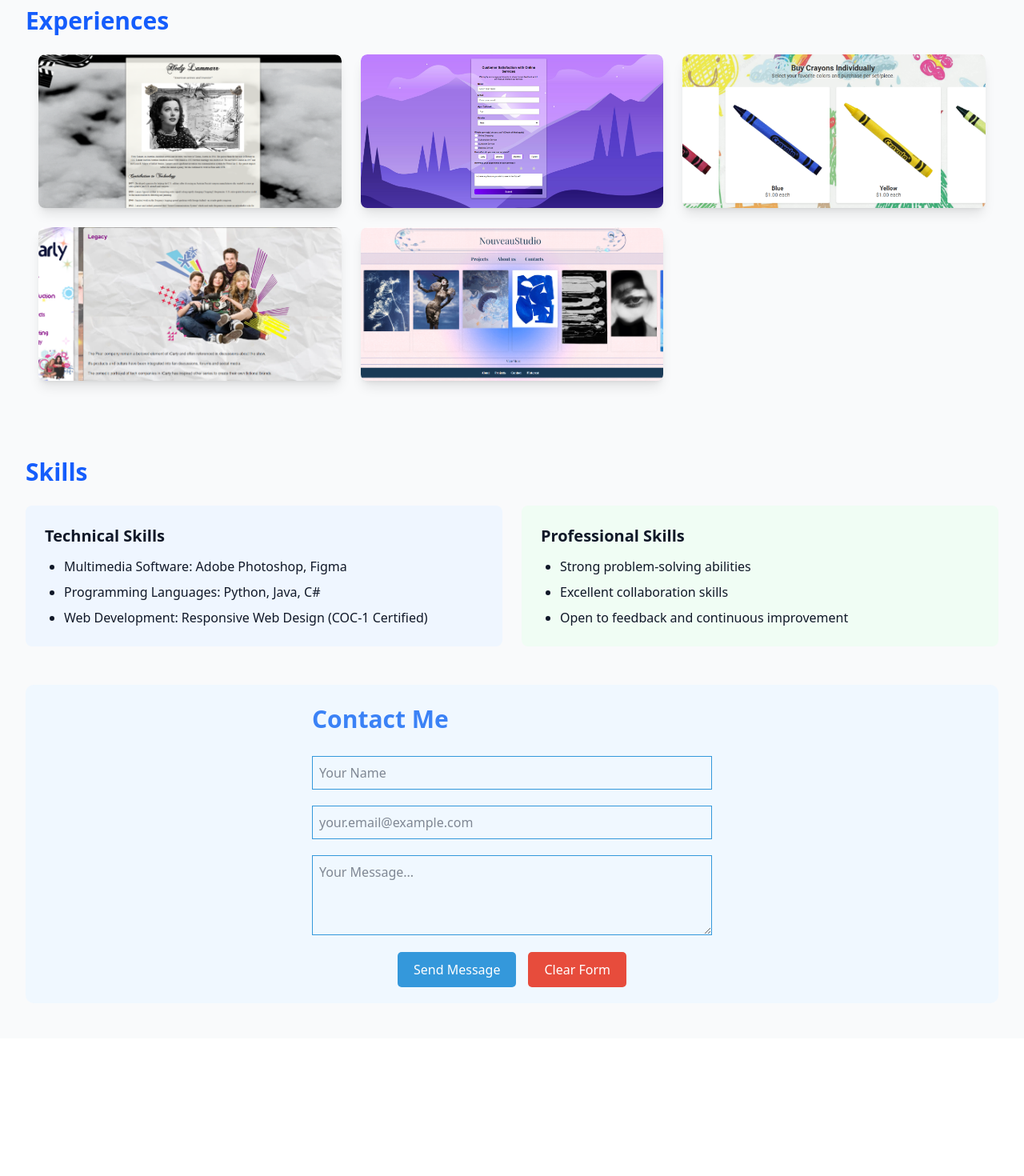
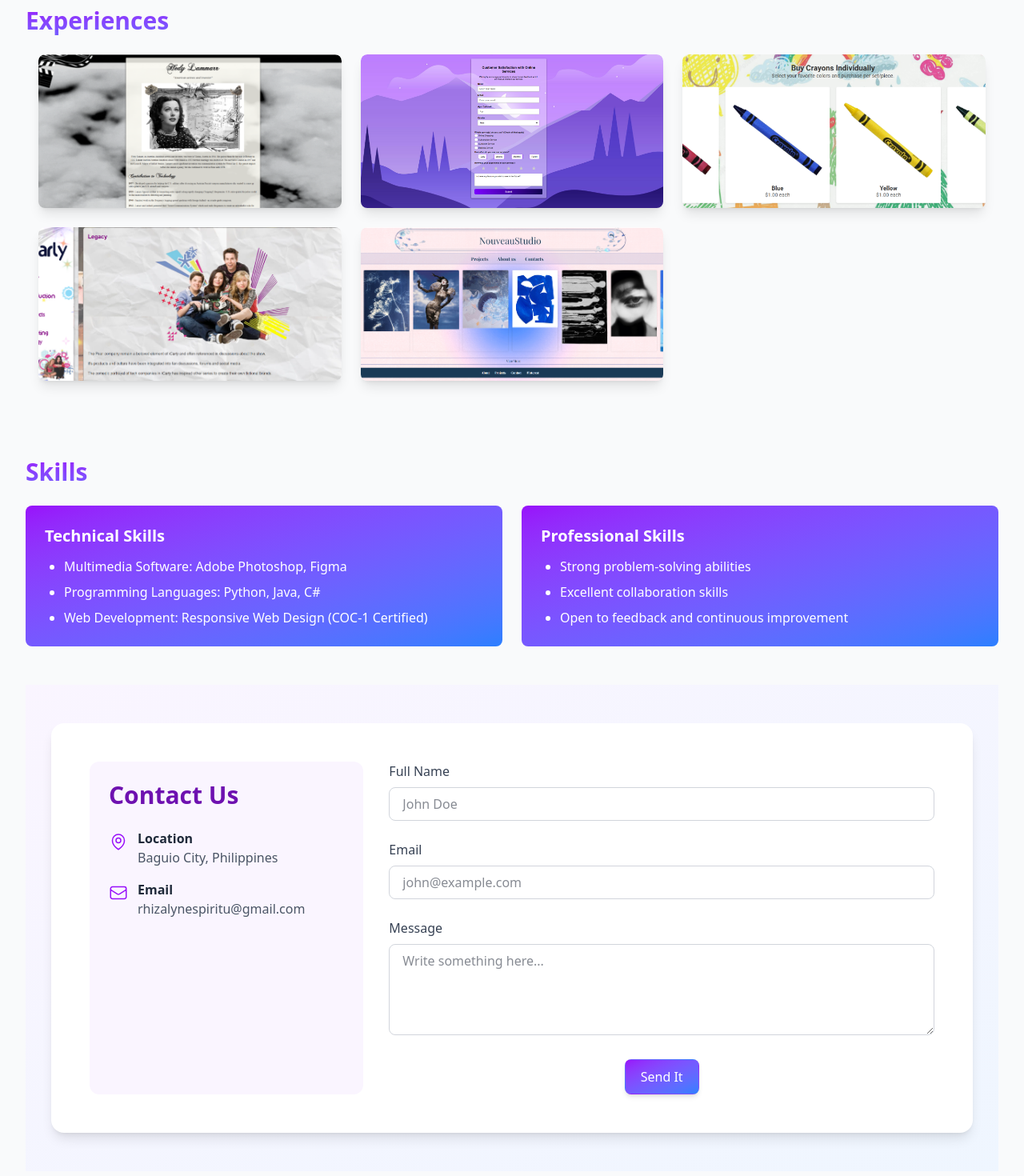
Before and after one commit to qretzuisx/CC14-FINAL-PROJECT, a React (Vite) app in the folder espiritu-final-project/: page / in a window 1280 px wide. Shown: the part 1160-2630 px from the top of the page at 80% size. Before the commit the page ends 2458 px from the top, so only its background shows below. Built offline with nearby package versions, Linux system fonts and the light colour scheme.

Commit message:
Final Initial Commit

```diff
--- a/espiritu-final-project/package.json
+++ b/espiritu-final-project/package.json
@@ -10,6 +10,7 @@
     "preview": "vite preview"
   },
   "dependencies": {
+    "@heroicons/react": "^2.2.0",
     "@tailwindcss/vite": "^4.1.4",
     "react": "^19.0.0",
     "react-dom": "^19.0.0",
--- a/espiritu-final-project/src/App.jsx
+++ b/espiritu-final-project/src/App.jsx
@@ -9,7 +9,7 @@ import Contact from './components/Contact';
 function App() {
   return (
     <div className="min-h-screen w-full bg-gray-50 text-gray-900 font-sans">
-      <header className="text-center py-8 bg-blue-500 text-white w-full">
+     <header className="text-center py-8 bg-gradient-to-br from-purple-600 to-blue-500 text-white w-full">
         <h1 className="text-4xl font-bold">My Portfolio</h1>
       </header>
       <main className="w-full px-8 py-6">
--- a/espiritu-final-project/src/components/AboutMe.jsx
+++ b/espiritu-final-project/src/components/AboutMe.jsx
@@ -1,12 +1,15 @@
 import React from 'react';
 import rhiza from './img/rhiza.png';
+
 const AboutMe = () => {
   return (
     <section className="my-12">
-      <h2 className="text-3xl font-semibold text-blue-600 mb-6">About Me</h2>
+      <h2 className="text-3xl font-semibold text-transparent bg-clip-text bg-gradient-to-br from-purple-600 to-blue-500 mb-6">
+        About Me
+      </h2>
       <div className="bg-white p-6 rounded-lg shadow-md">
         <img
-        src={rhiza} alt="Rhizalyn T. Espiritu" className="w-60 h-60 object-cover rounded-full mx-auto mb-2"
+          src={rhiza} alt="Rhizalyn T. Espiritu" className="w-60 h-60 object-cover rounded-full mx-auto mb-2"
         />
         <p className="text-lg leading-relaxed">
           Rhizalyn T. Espiritu is a bright and motivated Second Year BS Information Technology
--- a/espiritu-final-project/src/components/Contact.jsx
+++ b/espiritu-final-project/src/components/Contact.jsx
@@ -1,122 +1,131 @@
 import React, { useState } from 'react';
+import { EnvelopeIcon, MapPinIcon } from '@heroicons/react/24/outline';
 
 const Contact = () => {
   const [formData, setFormData] = useState({
     name: '',
     email: '',
-    message: ''
+    message: '',
   });
+
+  const [submitted, setSubmitted] = useState(false);
+  const [errors, setErrors] = useState({});
+
+  const validateForm = () => {
+    const newErrors = {};
+    if (!formData.name.trim()) newErrors.name = 'Name is required';
+    if (!formData.email.match(/^[^\s@]+@[^\s@]+\.[^\s@]+$/)) newErrors.email = 'Enter a valid email';
+    if (!formData.message.trim()) newErrors.message = 'Message cannot be empty';
+    setErrors(newErrors);
+    return Object.keys(newErrors).length === 0;
+  };
 
   const handleSubmit = (e) => {
     e.preventDefault();
-    if (!formData.name || !formData.email.includes('@') || !formData.message) {
-      alert('Please fill all fields correctly!');
-      return;
+    if (validateForm()) {
+      setSubmitted(true);
+      setTimeout(() => {
+        setSubmitted(false);
+        setFormData({ name: '', email: '', message: '' });
+      }, 3000);
     }
-    alert('Message sent!\nWe\'ll reply soon :)');
-    setFormData({ name: '', email: '', message: '' });
-  };
-
-  const handleReset = () => {
-    setFormData({ name: '', email: '', message: '' });
   };
 
   return (
-    <section className="contact-section" style={{
-      padding: '20px',
-      backgroundColor: '#f0f8ff',
-      borderRadius: '10px',
-      margin: '20px 0',
-      display: 'flex',
-      justifyContent: 'center',
-      alignItems: 'center'
-    }}>
-      <div style={{ maxWidth: '500px', width: '100%' }}>
-      <h2 style={{
-        fontSize: '1.875rem',
-        fontWeight: '600',
-        color: '#3B82F6',
-        marginBottom: '1.5rem',
-}}>
-  Contact Me
-</h2>
+    <section className="bg-gradient-to-br from-purple-50 to-blue-50 py-12 px-4 sm:px-6 lg:px-8">
+      <div className="max-w-6xl mx-auto">
+        <div className="bg-white rounded-2xl shadow-lg p-8 md:p-12 flex flex-col md:flex-row gap-8">
 
-        <form onSubmit={handleSubmit}>
-          <div style={{ marginBottom: '15px' }}>
-            <input
-              type="text"
-              placeholder="Your Name"
-              style={{
-                width: '100%',
-                padding: '8px',
-                marginBottom: '5px',
-                border: '1px solid #3498db'
-              }}
-              value={formData.name}
-              onChange={(e) => setFormData({...formData, name: e.target.value})}
-            />
+          {/* Contact Info */}
+          <div className="md:w-1/3 space-y-6 bg-purple-50 p-6 rounded-xl">
+            <h2 className="text-3xl font-bold text-purple-800">Contact Us</h2>
+
+            <div className="space-y-4">
+              <div className="flex items-start gap-3">
+                <MapPinIcon className="w-6 h-6 text-purple-600 mt-1" />
+                <div>
+                  <h3 className="font-semibold text-gray-800">Location</h3>
+                  <p className="text-gray-600">Baguio City, Philippines</p>
+                </div>
               </div>
 
-          <div style={{ marginBottom: '15px' }}>
-            <input
-              type="email"
-              placeholder="your.email@example.com"
-              style={{
-                width: '100%',
-                padding: '8px',
-                marginBottom: '5px',
-                border: '1px solid #3498db'
-              }}
-              value={formData.email}
-              onChange={(e) => setFormData({...formData, email: e.target.value})}
-            />
+              <div className="flex items-start gap-3">
+                <EnvelopeIcon className="w-6 h-6 text-purple-600 mt-1" />
+                <div>
+                  <h3 className="font-semibold text-gray-800">Email</h3>
+                  <p className="text-gray-600">rhizalynespiritu@gmail.com</p>
+                </div>
+              </div>
+            </div>
           </div>
 
-          <div style={{ marginBottom: '15px' }}>
-            <textarea
-              placeholder="Your Message..."
-              style={{
-                width: '100%',
-                padding: '8px',
-                height: '100px',
-                border: '1px solid #3498db'
-              }}
-              value={formData.message}
-              onChange={(e) => setFormData({...formData, message: e.target.value})}
-            ></textarea>
+          {/* Form */}
+          <div className="md:w-2/3">
+            <form onSubmit={handleSubmit} className="space-y-6">
+
+              <div>
+                <label className="block text-gray-700 font-medium mb-2" htmlFor="name">Full Name</label>
+                <input
+                  id="name"
+                  type="text"
+                  className={`w-full px-4 py-2 rounded-lg border focus:ring-2 ${
+                    errors.name ? 'border-red-500 focus:ring-red-300' : 'border-gray-300 focus:border-purple-500 focus:ring-purple-200'
+                  }`}
+                  placeholder="John Doe"
+                  value={formData.name}
+                  onChange={(e) => setFormData({ ...formData, name: e.target.value })}
+                />
+                {errors.name && <p className="text-red-500 text-sm mt-1">{errors.name}</p>}
               </div>
 
-          <div style={{ display: 'flex', justifyContent: 'center', gap: '15px' }}>
+              <div>
+                <label className="block text-gray-700 font-medium mb-2" htmlFor="email">Email</label>
+                <input
+                  id="email"
+                  type="email"
+                  className={`w-full px-4 py-2 rounded-lg border focus:ring-2 ${
+                    errors.email ? 'border-red-500 focus:ring-red-300' : 'border-gray-300 focus:border-purple-500 focus:ring-purple-200'
+                  }`}
+                  placeholder="john@example.com"
+                  value={formData.email}
+                  onChange={(e) => setFormData({ ...formData, email: e.target.value })}
+                />
+                {errors.email && <p className="text-red-500 text-sm mt-1">{errors.email}</p>}
+              </div>
+
+              <div>
+                <label className="block text-gray-700 font-medium mb-2" htmlFor="message">Message</label>
+                <textarea
+                  id="message"
+                  rows="4"
+                  className={`w-full px-4 py-2 rounded-lg border focus:ring-2 ${
+                    errors.message ? 'border-red-500 focus:ring-red-300' : 'border-gray-300 focus:border-purple-500 focus:ring-purple-200'
+                  }`}
+                  placeholder="Write something here..."
+                  value={formData.message}
+                  onChange={(e) => setFormData({ ...formData, message: e.target.value })}
+                />
+                {errors.message && <p className="text-red-500 text-sm mt-1">{errors.message}</p>}
+              </div>
+
+              <div className="flex justify-center">
                 <button
                   type="submit"
-              style={{
-                padding: '10px 20px',
-                backgroundColor: '#3498db',
-                color: 'white',
-                border: 'none',
-                borderRadius: '5px',
-                cursor: 'pointer'
-              }}
+                  className="text-white bg-gradient-to-br from-purple-600 to-blue-500 hover:bg-gradient-to-bl focus:ring-4 focus:outline-none focus:ring-blue-300 dark:focus:ring-blue-800 font-medium rounded-lg text-sm px-8 py-3 text-center shadow-md"
                 >
-              Send Message
-            </button>
-
-            <button
-              type="button"
-              onClick={handleReset}
-              style={{
-                padding: '10px 20px',
-                backgroundColor: '#e74c3c',
-                color: 'white',
-                border: 'none',
-                borderRadius: '5px',
-                cursor: 'pointer'
-              }}
-            >
-              Clear Form
+                  Send It
                 </button>
               </div>
+
+              {submitted && (
+                <div className="bg-green-100 border border-green-400 text-green-700 px-4 py-3 rounded-lg text-center">
+                  Message sent! We'll get back to you soon.
+                </div>
+              )}
             </form>
+          </div>
+
+        </div>
       </div>
     </section>
   );
--- a/espiritu-final-project/src/components/Education.jsx
+++ b/espiritu-final-project/src/components/Education.jsx
@@ -1,25 +1,35 @@
 const Education = () => (
   <section className="my-12">
-    <h2 className="text-3xl font-semibold text-blue-600 mb-6">Education</h2>
+    <h2 className="text-3xl font-semibold text-transparent bg-clip-text bg-gradient-to-br from-purple-600 to-blue-500 mb-6">
+      Education
+    </h2>
     <div className="space-y-8 border-l-4 border-blue-500 pl-6">
       <div>
-        <h3 className="text-xl font-medium">Grade School</h3>
+        <h3 className="text-xl font-medium text-transparent bg-clip-text bg-gradient-to-br from-purple-600 to-blue-500">
+          Grade School
+        </h3>
         <p className="text-gray-600">Baguio Central University (2011-2015)</p>
         <p className="text-gray-600">Saint Louis University Laboratory Elementary School (2015-2017)</p>
       </div>
 
       <div>
-        <h3 className="text-xl font-medium">Junior High School</h3>
+        <h3 className="text-xl font-medium text-transparent bg-clip-text bg-gradient-to-br from-purple-600 to-blue-500">
+          Junior High School
+        </h3>
         <p className="text-gray-600">Saint Louis School of Pacdal Incorporated (2017-2021)</p>
       </div>
 
       <div>
-        <h3 className="text-xl font-medium">Senior High School</h3>
+        <h3 className="text-xl font-medium text-transparent bg-clip-text bg-gradient-to-br from-purple-600 to-blue-500">
+          Senior High School
+        </h3>
         <p className="text-gray-600">University of the Cordilleras - STEM (2021-2023)</p>
       </div>
 
       <div>
-        <h3 className="text-xl font-medium">Higher Education</h3>
+        <h3 className="text-xl font-medium text-transparent bg-clip-text bg-gradient-to-br from-purple-600 to-blue-500">
+          Higher Education
+        </h3>
         <p className="text-gray-600">BS Information Technology, University of the Cordilleras (2023-2026)</p>
       </div>
     </div>
--- a/espiritu-final-project/src/components/Experience.jsx
+++ b/espiritu-final-project/src/components/Experience.jsx
@@ -1,5 +1,4 @@
 import React from 'react';
-import rhiza from './img/rhiza.png';
 import w1 from './img/w1.png';
 import w2 from './img/w2.png';
 import w3 from './img/w3.png';
@@ -9,68 +8,52 @@ import w5 from './img/w5.png';
 const Experience = () => {
   return (
     <section id="projects" className="py-12 bg-gray-50">
-      <h2 className="text-3xl font-semibold text-blue-600 mb-6">Experiences</h2>
+      {/* Title with Gradient Text */}
+      <h2 className="text-3xl font-semibold text-transparent bg-gradient-to-br from-purple-600 to-blue-500 bg-clip-text mb-6">
+        Experiences
+      </h2>
+
       <div className="grid grid-cols-1 sm:grid-cols-2 lg:grid-cols-3 gap-6 px-4">
 
-        <div className="relative overflow-hidden rounded-lg shadow-lg group">
-          <a href="projects/TributePage/index.html" target="_blank" rel="noopener noreferrer">
-            <img src={w1} alt="Tribute Page" className="w-full h-48 object-cover rounded-t-lg transition-transform duration-300 group-hover:scale-105" />
-            <div className="absolute inset-0 bg-black bg-opacity-50 flex items-center justify-center opacity-0 group-hover:opacity-100 transition-opacity duration-300">
-              <div className="text-center text-white px-4 py-2">
-                <p className="font-semibold text-xl">Tribute Page</p>
-                <p>A responsive tribute page dedicated to a notable person, showcasing their achievements and contributions.</p>
+        {/* Repeatable Project Card */}
+        {[{
+          img: w1,
+          title: 'Tribute Page',
+          desc: 'A responsive tribute page dedicated to a notable person, showcasing their achievements and contributions.',
+          href: 'projects/TributePage/index.html'
+        }, {
+          img: w3,
+          title: 'Survey Form',
+          desc: 'A user-friendly survey form designed to collect feedback from users.',
+          href: 'projects/SurveyForm/index.html'
+        }, {
+          img: w4,
+          title: 'Product Landing Page',
+          desc: 'A promotional landing page for a product, featuring visually appealing design elements and clear calls to action.',
+          href: 'projects/ProductLandingPage/index.html'
+        }, {
+          img: w2,
+          title: 'Technical Documentation Page',
+          desc: 'A comprehensive documentation page providing detailed information about a specific topic or tool.',
+          href: 'projects/TechnicalDocumentation/index.html'
+        }, {
+          img: w5,
+          title: 'Personal Webpage',
+          desc: 'A personal site I designed to showcase my training at TESDA.',
+          href: 'projects/Rhizalyn Website/index.html'
+        }].map((project, i) => (
+          <div key={i} className="relative overflow-hidden rounded-lg shadow-lg group">
+            <a href={project.href} target="_blank" rel="noopener noreferrer">
+              <img src={project.img} alt={project.title} className="w-full h-48 object-cover rounded-t-lg transition-transform duration-300 group-hover:scale-105" />
+              <div className="absolute inset-0 bg-gradient-to-br from-purple-600 to-blue-500 bg-opacity-90 flex items-center justify-center opacity-0 group-hover:opacity-100 transition-opacity duration-300">
+                <div className="text-center text-white px-4 py-2">
+                  <p className="font-semibold text-xl">{project.title}</p>
+                  <p>{project.desc}</p>
+                </div>
               </div>
-            </div>
-          </a>
-        </div>
-
-        <div className="relative overflow-hidden rounded-lg shadow-lg group">
-          <a href="projects/SurveyForm/index.html" target="_blank" rel="noopener noreferrer">
-            <img src={w3} alt="Survey Form" className="w-full h-48 object-cover rounded-t-lg transition-transform duration-300 group-hover:scale-105" />
-            <div className="absolute inset-0 bg-black bg-opacity-50 flex items-center justify-center opacity-0 group-hover:opacity-100 transition-opacity duration-300">
-              <div className="text-center text-white px-4 py-2">
-                <p className="font-semibold text-xl">Survey Form</p>
-                <p>A user-friendly survey form designed to collect feedback from users.</p>
-              </div>
-            </div>
-          </a>
-        </div>
-
-        <div className="relative overflow-hidden rounded-lg shadow-lg group">
-          <a href="projects/ProductLandingPage/index.html" target="_blank" rel="noopener noreferrer">
-            <img src={w4} alt="Product Landing Page" className="w-full h-48 object-cover rounded-t-lg transition-transform duration-300 group-hover:scale-105" />
-            <div className="absolute inset-0 bg-black bg-opacity-50 flex items-center justify-center opacity-0 group-hover:opacity-100 transition-opacity duration-300">
-              <div className="text-center text-white px-4 py-2">
-                <p className="font-semibold text-xl">Product Landing Page</p>
-                <p>A promotional landing page for a product, featuring visually appealing design elements and clear calls to action.</p>
-              </div>
-            </div>
-          </a>
-        </div>
-
-        <div className="relative overflow-hidden rounded-lg shadow-lg group">
-          <a href="projects/TechnicalDocumentation/index.html" target="_blank" rel="noopener noreferrer">
-            <img src={w2} alt="Technical Documentation Page" className="w-full h-48 object-cover rounded-t-lg transition-transform duration-300 group-hover:scale-105" />
-            <div className="absolute inset-0 bg-black bg-opacity-50 flex items-center justify-center opacity-0 group-hover:opacity-100 transition-opacity duration-300">
-              <div className="text-center text-white px-4 py-2">
-                <p className="font-semibold text-xl">Technical Documentation Page</p>
-                <p>A comprehensive documentation page providing detailed information about a specific topic or tool.</p>
-              </div>
-            </div>
-          </a>
-        </div>
-
-        <div className="relative overflow-hidden rounded-lg shadow-lg group">
-          <a href="projects/Rhizalyn Website/index.html" target="_blank" rel="noopener noreferrer">
-            <img src={w5} alt="Personal Webpage" className="w-full h-48 object-cover rounded-t-lg transition-transform duration-300 group-hover:scale-105" />
-            <div className="absolute inset-0 bg-black bg-opacity-50 flex items-center justify-center opacity-0 group-hover:opacity-100 transition-opacity duration-300">
-              <div className="text-center text-white px-4 py-2">
-                <p className="font-semibold text-xl">Personal Webpage</p>
-                <p>A personal site I designed to showcase my training at TESDA.</p>
-              </div>
-            </div>
-          </a>
-        </div>
+            </a>
+          </div>
+        ))}
 
       </div>
     </section>
--- a/espiritu-final-project/src/components/Skills.jsx
+++ b/espiritu-final-project/src/components/Skills.jsx
@@ -1,11 +1,18 @@
-import React from 'react'
+import React from 'react';
 
 const Skills = () => (
   <section className="my-12">
-    <h2 className="text-3xl font-semibold text-blue-600 mb-6">Skills</h2>
+    {/* Title with Gradient Text */}
+    <h2 className="text-3xl font-semibold text-transparent bg-gradient-to-br from-purple-600 to-blue-500 bg-clip-text mb-6">
+      Skills
+    </h2>
+
     <div className="grid grid-cols-1 md:grid-cols-2 gap-6">
-      <div className="bg-blue-50 p-6 rounded-lg">
-        <h3 className="text-xl font-semibold mb-3">Technical Skills</h3>
+      {/* Technical Skills Box */}
+      <div className="bg-gradient-to-br from-purple-600 to-blue-500 p-6 rounded-lg text-white">
+        <h3 className="text-xl font-semibold mb-3">
+          Technical Skills
+        </h3>
         <ul className="list-disc pl-6 space-y-2">
           <li>Multimedia Software: Adobe Photoshop, Figma</li>
           <li>Programming Languages: Python, Java, C#</li>
@@ -13,8 +20,11 @@ const Skills = () => (
         </ul>
       </div>
 
-      <div className="bg-green-50 p-6 rounded-lg">
-        <h3 className="text-xl font-semibold mb-3">Professional Skills</h3>
+      {/* Professional Skills Box */}
+      <div className="bg-gradient-to-br from-purple-600 to-blue-500 p-6 rounded-lg text-white">
+        <h3 className="text-xl font-semibold mb-3">
+          Professional Skills
+        </h3>
         <ul className="list-disc pl-6 space-y-2">
           <li>Strong problem-solving abilities</li>
           <li>Excellent collaboration skills</li>
```
Also changed, not shown: 1 other file (tests, documents, lock files or other folders). Lines whose indentation alone changed are shown as unchanged.
